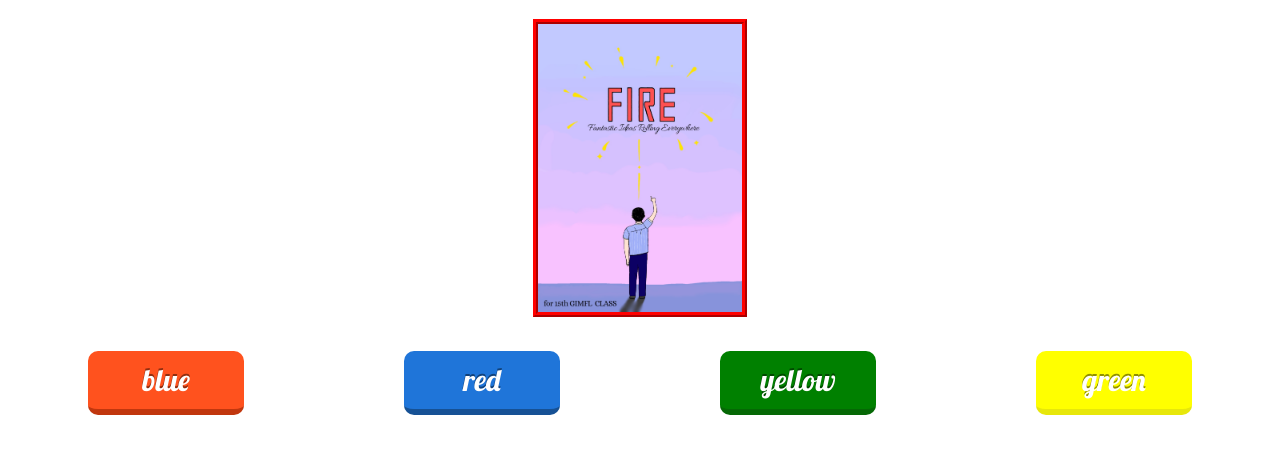
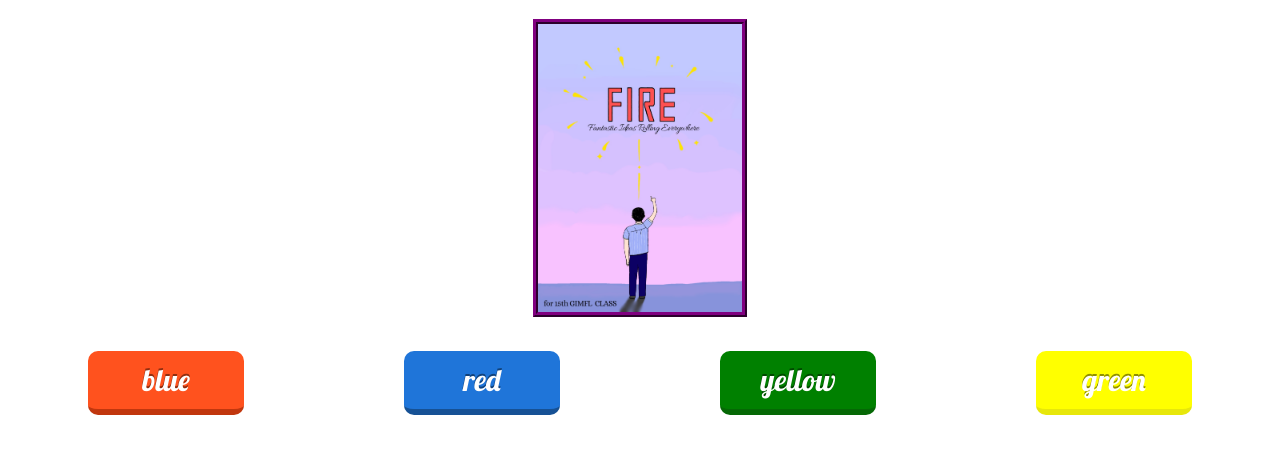
Before and after one commit to bujang-Lee/wsfactory, a plain HTML site: page ArtFactory/index.html in a window 1280 px wide. In both pictures the pointer is over the picture 640 px from the left and 228 px from the top of the page. Shown: the part 61-514 px from the top of the page. Drawn offline with Linux system fonts and the light colour scheme.

Commit message:
Update style.css

```diff
--- a/ArtFactory/style.css
+++ b/ArtFactory/style.css
@@ -9,6 +9,9 @@ h1 {
     width: 204px;
     height: 288px;
     border: 5px ridge red;
+}
+#fire img:hover {
+    border-color: purple;
 }
 #btn {
     display: grid;
```
